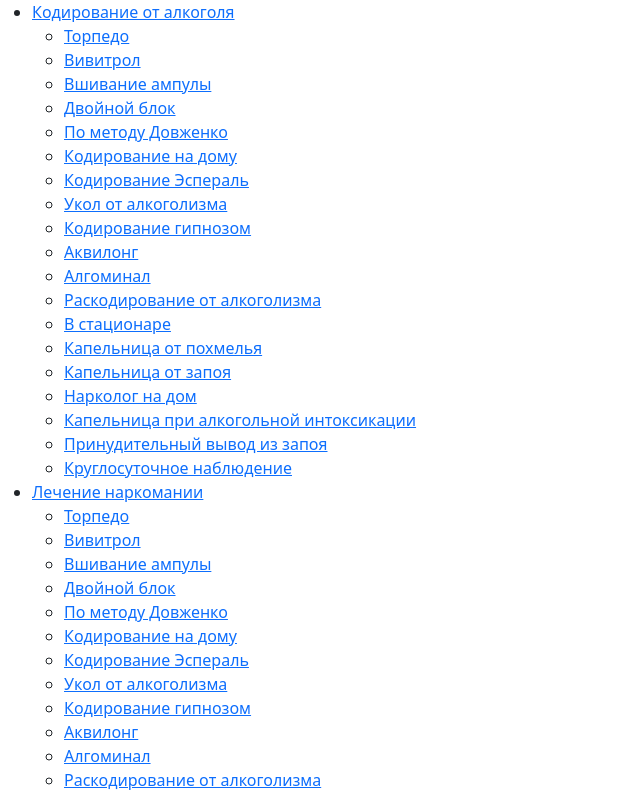
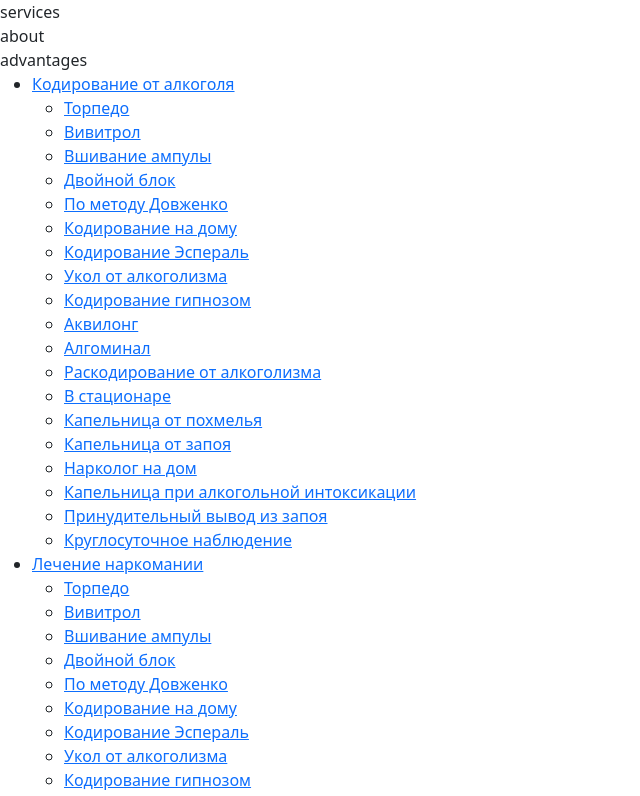
Before and after one commit to uin23/med5, a plain HTML site: page index.html in a window 1280 px wide. Shown: the top 796 px of the page, without its empty margins (0-640 px from the left). Drawn offline with nearby package versions, Linux system fonts and the light colour scheme.

Commit message:
first commit

```diff
--- a/index.html
+++ b/index.html
@@ -15,15 +15,15 @@
     </header>
     <main>
         <section id="services">
-
+            services
         </section><!-- /#services -->
 
         <section id="about">
-
+            about
         </section><!-- /#about -->
 
         <section id="advantages">
-
+            advantages
         </section><!-- /#advantages -->
 
         <section id="hospitalisation">
```
